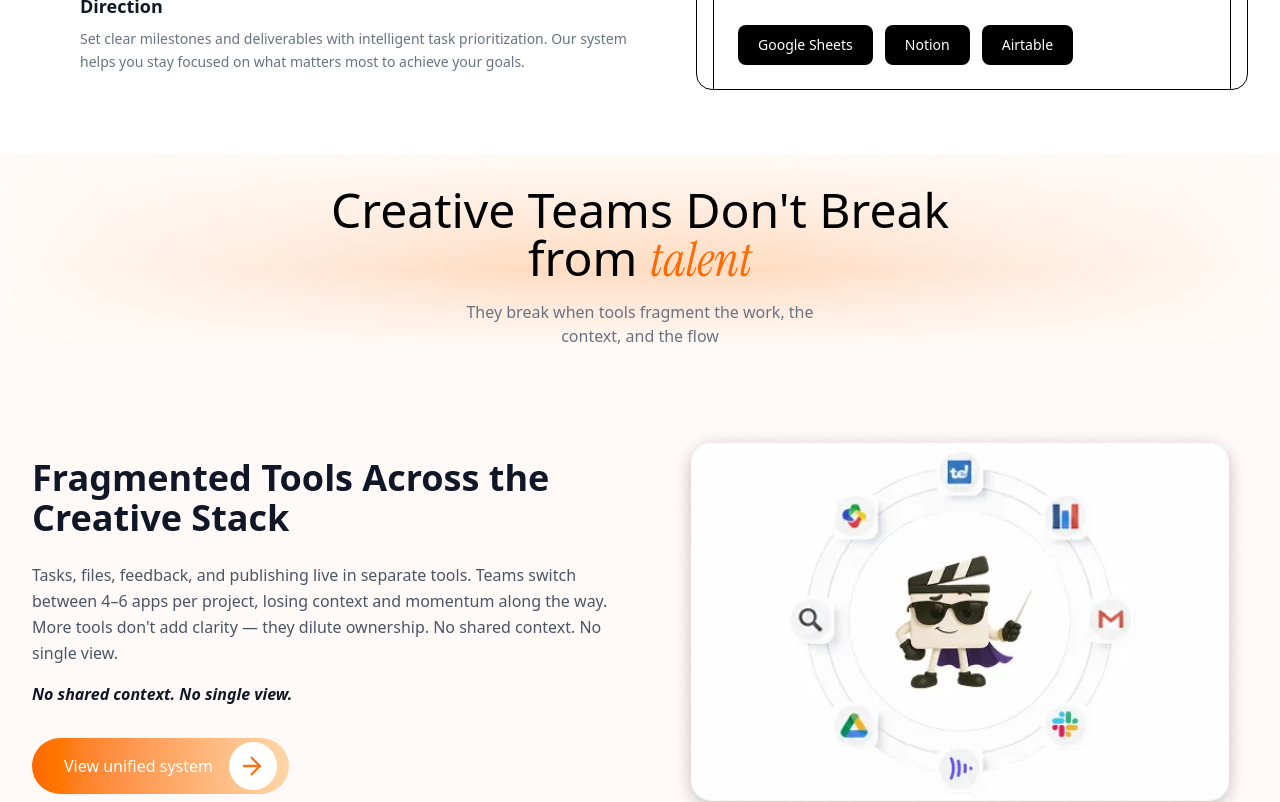
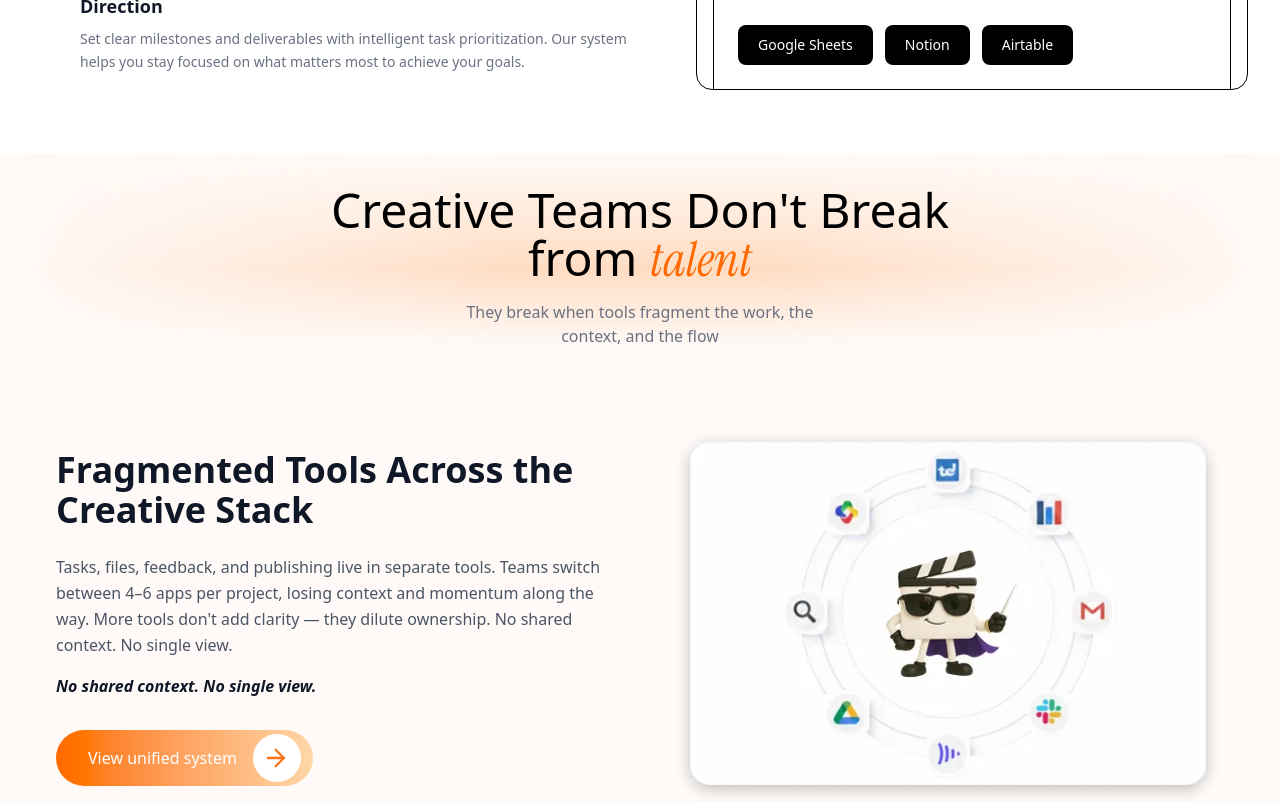
Before and after one commit to alihussnain1122/Sevvy, a React (Vite) app: page / in a window 1280 px wide. Shown: the part 1965-2767 px from the top of the page. Built offline with nearby package versions, Linux system fonts and the light colour scheme; the HTML template or start-up script is replaced by a standard one; a web font is replaced by a local one.

Commit message:
QC of Home page 2-revision

```diff
--- a/src/components/Home/Pricing.jsx
+++ b/src/components/Home/Pricing.jsx
@@ -78,7 +78,7 @@
   ];
 
   return (
-    <section className="py-12 md:py-20 px-4 md:px-5 flex justify-center items-center">
+    <section className="py-12 md:py-20 px-6 pl-8 md:px-8 md:pl-12 flex justify-center items-center">
       <div className="max-w-7xl w-full">
         {/* Header */}
         <div className="text-center mb-10 md:mb-12">
--- a/src/components/Home/teams.jsx
+++ b/src/components/Home/teams.jsx
@@ -13,7 +13,7 @@
         }}
       ></div>
 
-      <div className="max-w-7xl mx-auto px-4 sm:px-6 lg:px-8 relative z-10">
+      <div className="max-w-7xl mx-auto px-8 pl-8 sm:px-10 lg:px-14 relative z-10">
 
         {/* Header Section */}
         <div className="text-center mb-20">
```
